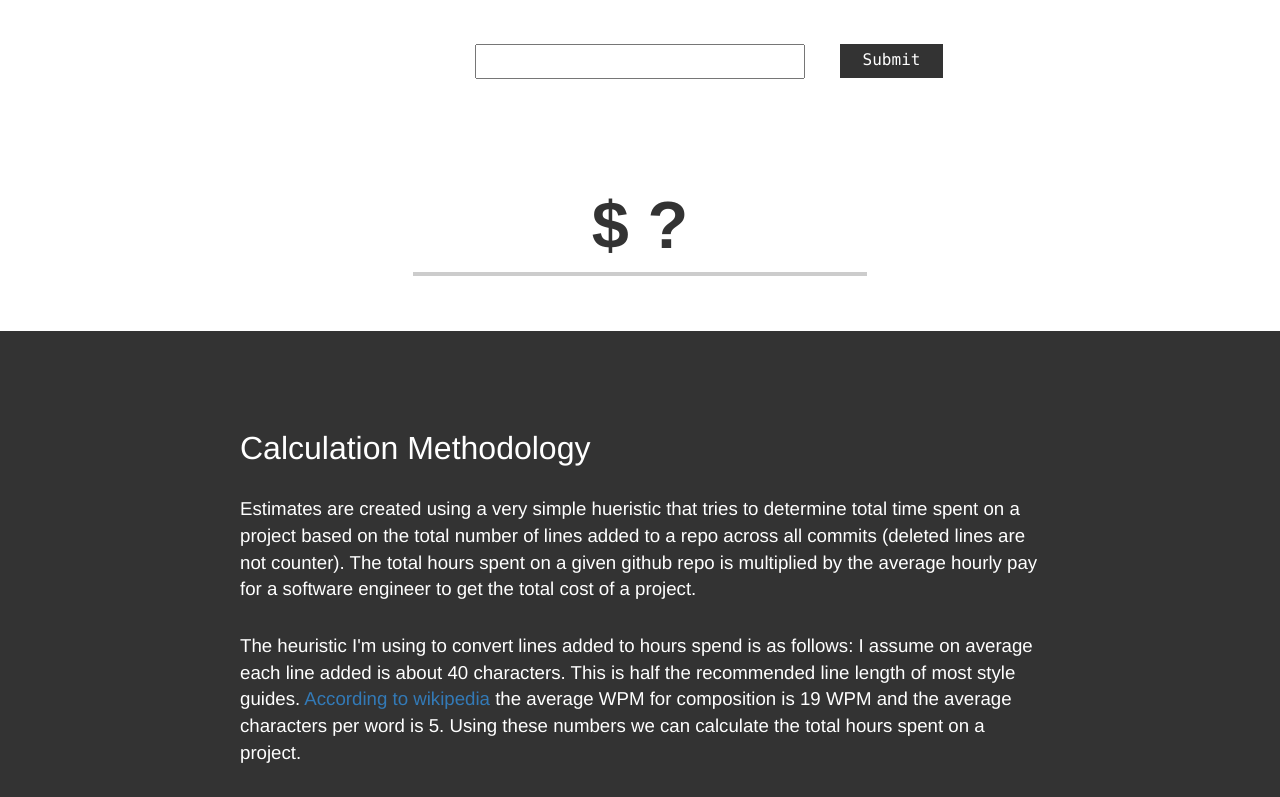
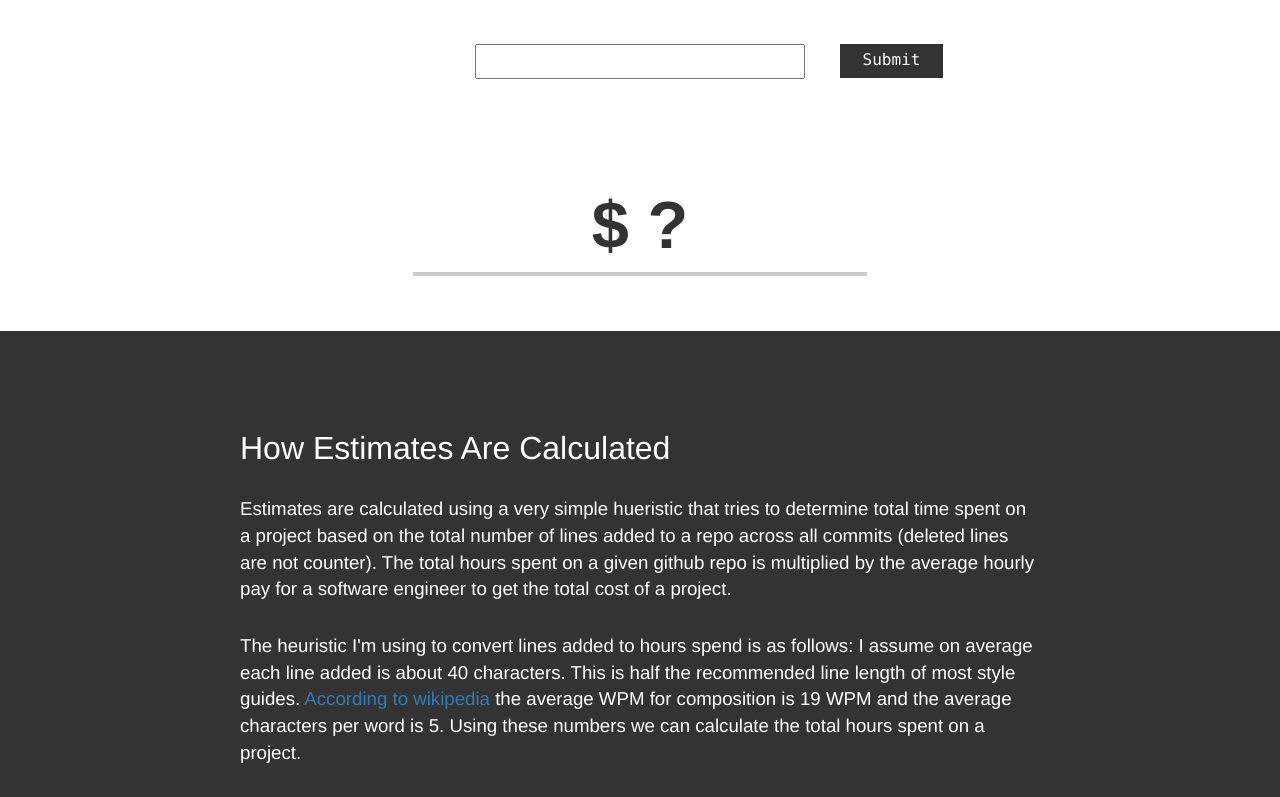
Before and after one commit to vivekseth/foss-price, a Flask app: template templates/form.html in a window 1280 px wide. Shown: the part 430-1227 px from the top of the page. Run offline with Flask 2, Linux system fonts and the light colour scheme; the template is opened without the code that fills it, so the values that code supplies are empty; some libraries are stand-ins or nearby versions.

Commit message:
Updated description

```diff
--- a/templates/base.html
+++ b/templates/base.html
@@ -153,10 +153,10 @@
     <div class='bottom' id='explanation'>
       <div class='bottom_wrapper'>
         <h2>
-          Calculation Methodology
+          How Estimates Are Calculated
         </h2>
         <p>
-          Estimates are created using a very simple hueristic that tries to determine total time spent on a project based on the total number of lines added to a repo across all commits (deleted lines are not counter). The total hours spent on a given github repo is multiplied by the average hourly pay for a software engineer to get the total cost of a project.
+          Estimates are calculated using a very simple hueristic that tries to determine total time spent on a project based on the total number of lines added to a repo across all commits (deleted lines are not counter). The total hours spent on a given github repo is multiplied by the average hourly pay for a software engineer to get the total cost of a project.
         </p>
         <p>
           The heuristic I'm using to convert lines added to hours spend is as follows: I assume on average each line added is about 40 characters. This is half the recommended line length of most style guides. <a href='https://en.wikipedia.org/wiki/Words_per_minute'>According to wikipedia</a> the average WPM for composition is 19 WPM and the average characters per word is 5. Using these numbers we can calculate the total hours spent on a project.
```
